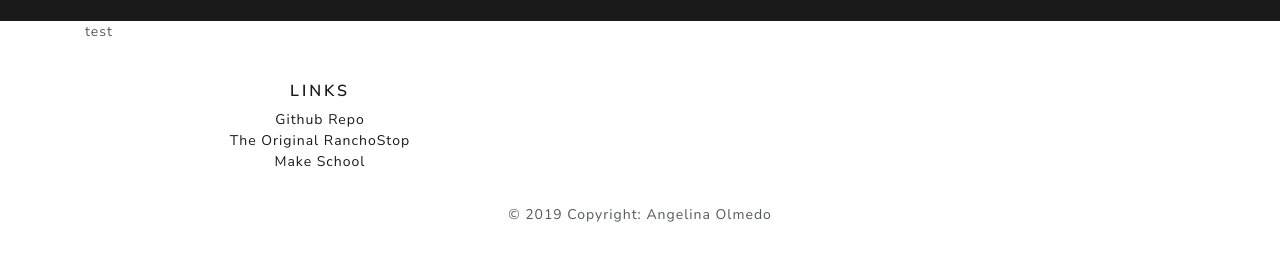
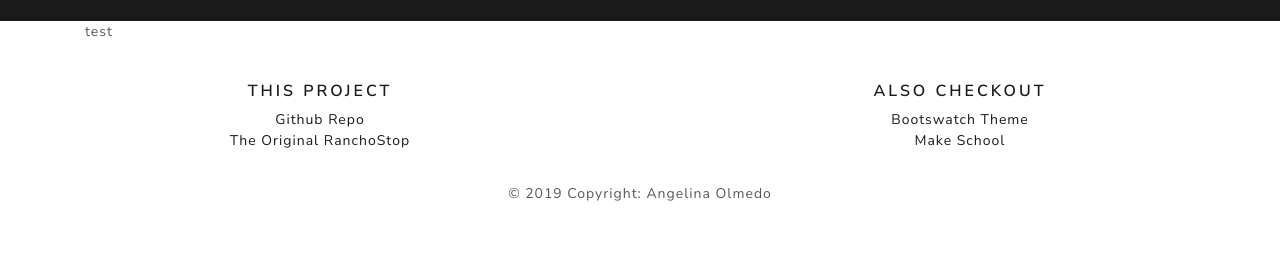
Before and after one commit to angelinaolmedo7/ranchoStopUpdated, a plain HTML site: page index.html in a window 1280 px wide. Shown: the part 68-328 px from the top of the page. Drawn offline with nearby package versions, Linux system fonts and the light colour scheme.

Commit message:
Footer updates

```diff
--- a/index.html
+++ b/index.html
@@ -21,7 +21,7 @@
               <a class="nav-link" href="/">Home<span class="sr-only">(current)</span></a>
             </li>
             <li class="nav-item">
-              <a class="nav-link" href="/hatchery">Hatchery</a>
+              <a class="nav-link" href="/RanchoStopUpdated/hatchery">Hatchery</a>
             </li>
             <li class="nav-item">
               <a class="nav-link" href="/sampleRancho">Sample Rancho</a>
@@ -39,10 +39,16 @@
              <div class='row'>
              <hr class='clearfix w-100 d-md-none pb-3'>
              <div class='col-md-6 mb-md-0 mb-3'>
-                 <h5 class='text-uppercase'>Links</h5>
+                 <h5 class='text-uppercase'>This Project</h5>
                  <ul class='list-unstyled'>
                      <li><a href='https://github.com/angelinaolmedo7/RanchoStopUpdated'>Github Repo</a></li>
                      <li><a href='https://github.com/angelinaolmedo7/RanchoStopUpdated'>The Original RanchoStop</a></li>
+                 </ul>
+             </div>
+             <div class='col-md-6 mb-md-0 mb-3'>
+                 <h5 class='text-uppercase'>Also Checkout</h5>
+                 <ul class='list-unstyled'>
+                     <li><a href='https://bootswatch.com/lux/'>Bootswatch Theme</a></li>
                      <li><a href='https://www.makeschool.com'>Make School</a></li>
                  </ul>
              </div>
```
